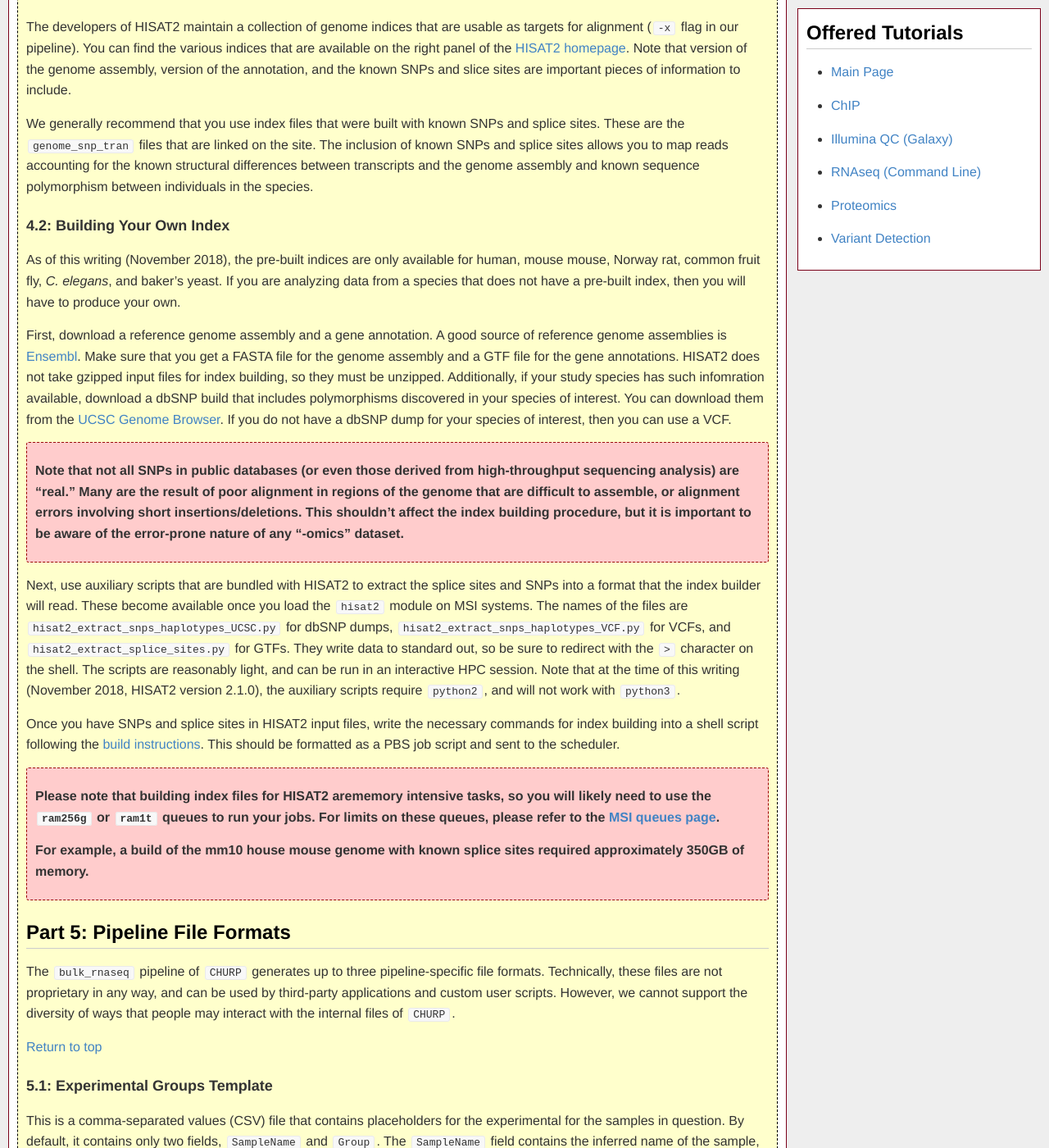
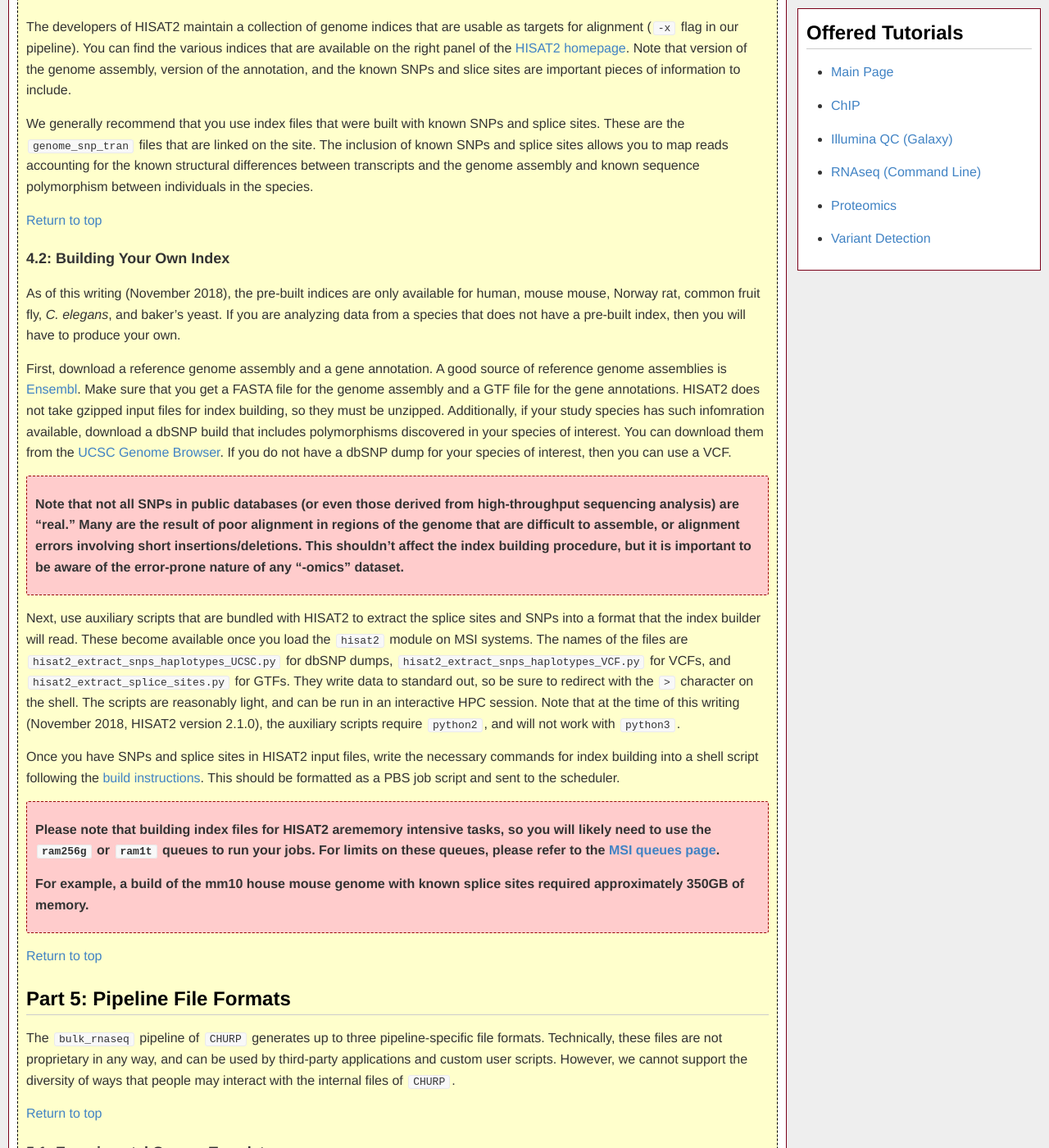
Before and after one commit to msi-ris/Tutorials, a Jekyll site: the page built from rnaseq_cmd.md, in a window 1280 px wide and 1400 px high, scrolled down 30016 px. Shown: the whole window at 82% size. Built offline with Jekyll 4.4.1, drawn with Linux system fonts in a browser that asks for light colours.

Commit message:
Update RNAseq tutorial

```diff
--- a/rnaseq_cmd.md
+++ b/rnaseq_cmd.md
@@ -1070,6 +1070,7 @@ accounting for the known structural differences between transcripts and the
 genome assembly and known sequence polymorphism between individuals in the
 species.
 
+[Return to top](#top)
 ### <a name="4.2"></a> 4.2: Building Your Own Index
 As of this writing (November 2018), the pre-built indices are only available
 for human, mouse mouse, Norway rat, common fruit fly, *C. elegans*, and baker's
@@ -1125,6 +1126,7 @@ required approximately 350GB of memory.
 
 </div>
 
+[Return to top](#top)
 ## <a name="5"></a> Part 5: Pipeline File Formats
 The `bulk_rnaseq` pipeline of `CHURP` generates up to three
 pipeline-specific file formats. Technically, these files are not proprietary
```
